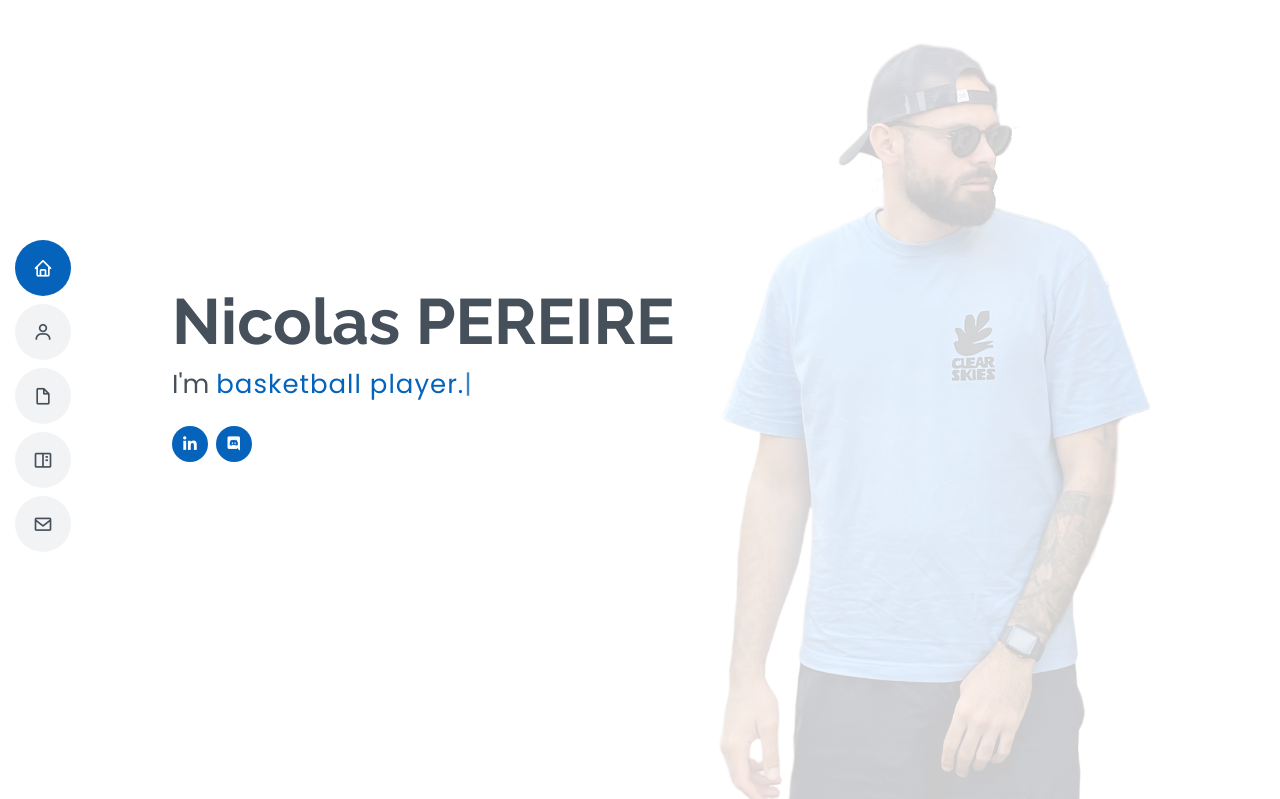
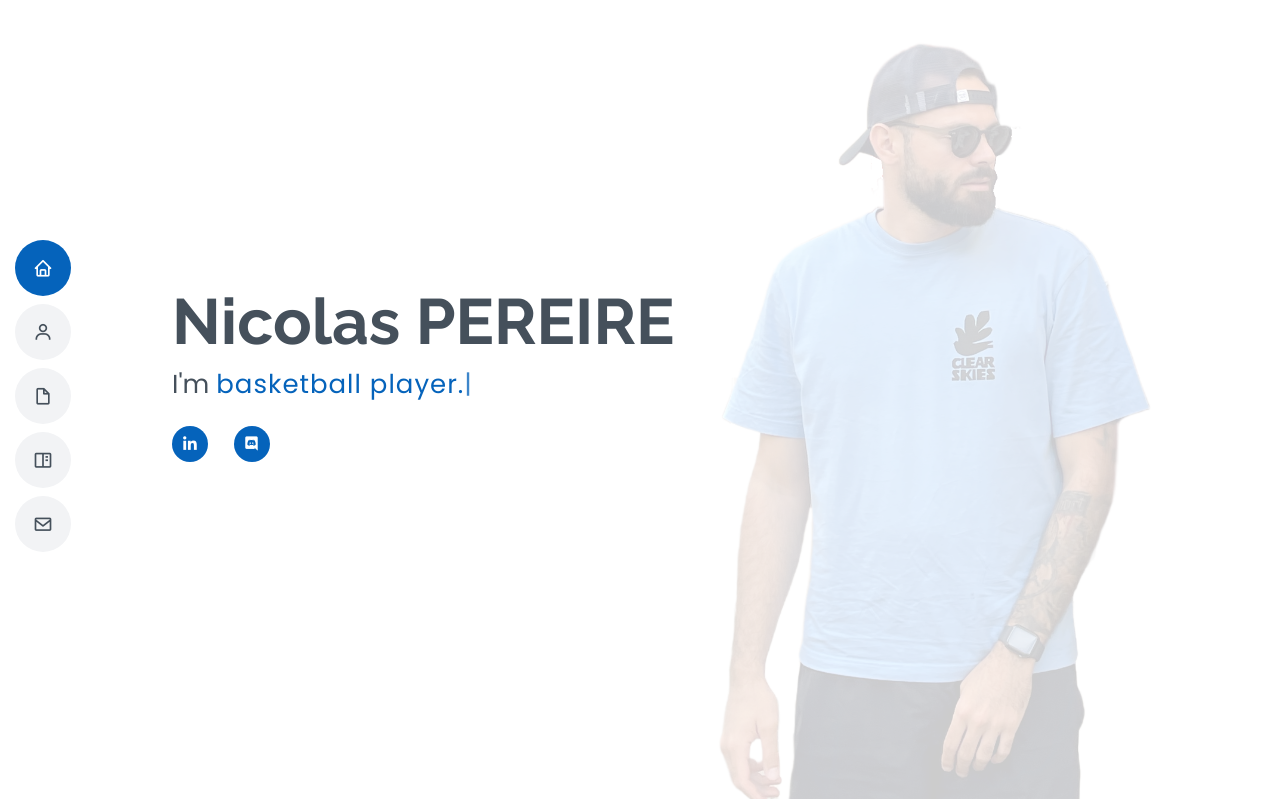
Before and after one commit to NikoScott/NicolasPereire.github.io, a PHP site: page / in a window 1280 px wide. Shown: the top 799 px of the page. Run offline with PHP 8.4, Linux system fonts and the light colour scheme.

Commit message:
Update style.css

```diff
--- a/assets/css/style.css
+++ b/assets/css/style.css
@@ -288,7 +288,7 @@ h6 {
   color: #fff;
   line-height: 1;
   padding: 8px 0;
-  margin-right: 4px;
+  margin-right: 2%;
   border-radius: 50%;
   text-align: center;
   width: 36px;
```
